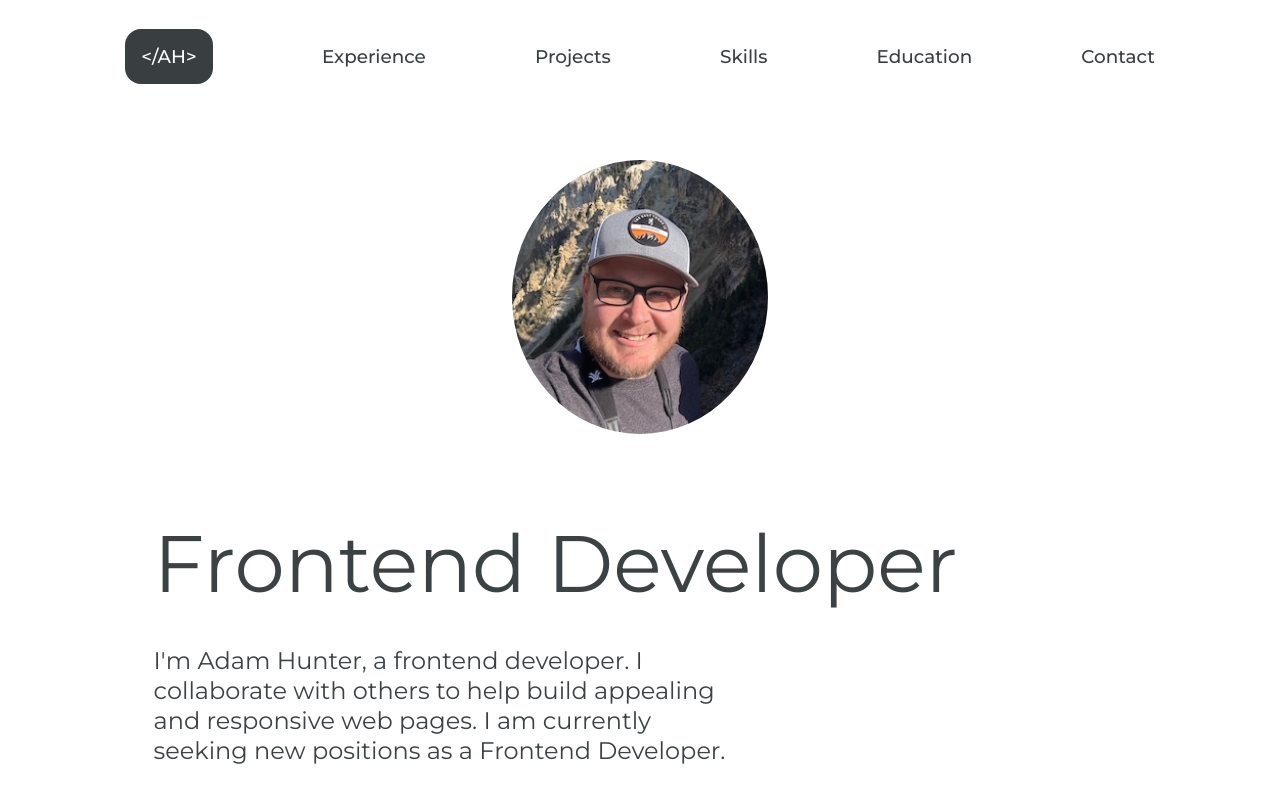
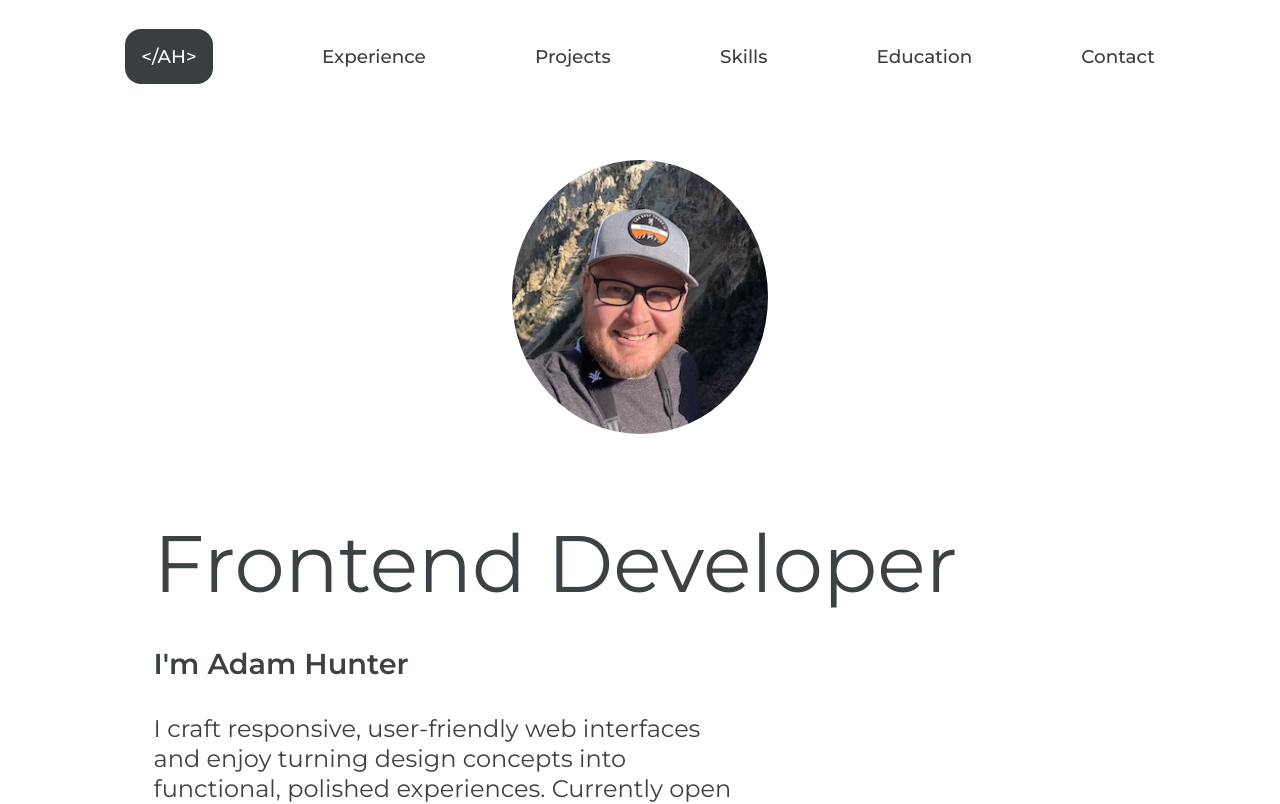
Before and after one commit to adam-hunter13/vite-portfolio, a React (Vite) app: page / in a window 1280 px wide. Shown: the top 804 px of the page. Built offline with nearby package versions, Linux system fonts and the light colour scheme.

Commit message:
Home updates

```diff
--- a/src/components/pages/Home.jsx
+++ b/src/components/pages/Home.jsx
@@ -17,7 +17,8 @@ export default function Home() {
                 </div>
                 <div className="home-hero animate__animated animate__fadeinup">
                     <p className="home-title">Frontend Developer</p>
-                    <p className="home-description">I&apos;m Adam Hunter, a frontend developer. I collaborate with others to help build appealing and responsive web pages. I am currently seeking new positions as a Frontend Developer.</p>
+                    <p className="home-description-bold"><span>I&apos;m Adam Hunter</span></p>
+                    <p className="home-description">I craft responsive, user-friendly web interfaces and enjoy turning design concepts into functional, polished experiences. Currently open to new frontend opportunities.</p>
                 </div>
             </div>
             <Experience />
--- a/src/index.css
+++ b/src/index.css
@@ -211,12 +211,18 @@ body {
   margin: 0;
   padding: 2rem 0;
 }
+.home-description-bold {
+  font-size: 1.8rem;
+  line-height: 1.25;
+  margin: 0;
+  font-weight: 600;
+}
 .home-description {
   font-size: 1.5rem;
   line-height: 1.25;
   width: 46%;
   margin: 0;
-  padding: 0 0 2rem 0;
+  padding: 2rem 0 2rem 0;
 }
 .home-description a {
   color: var(--text-color-light);
```
